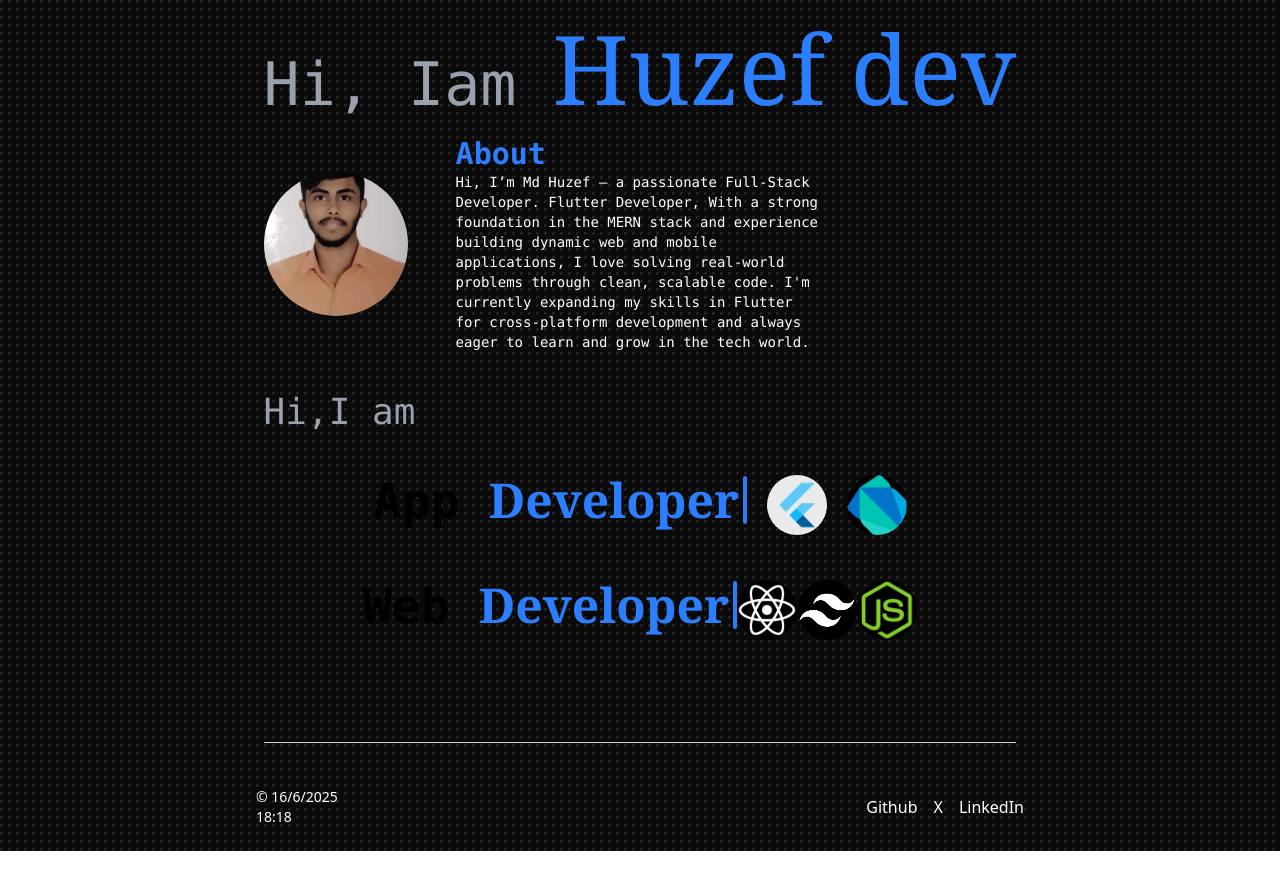
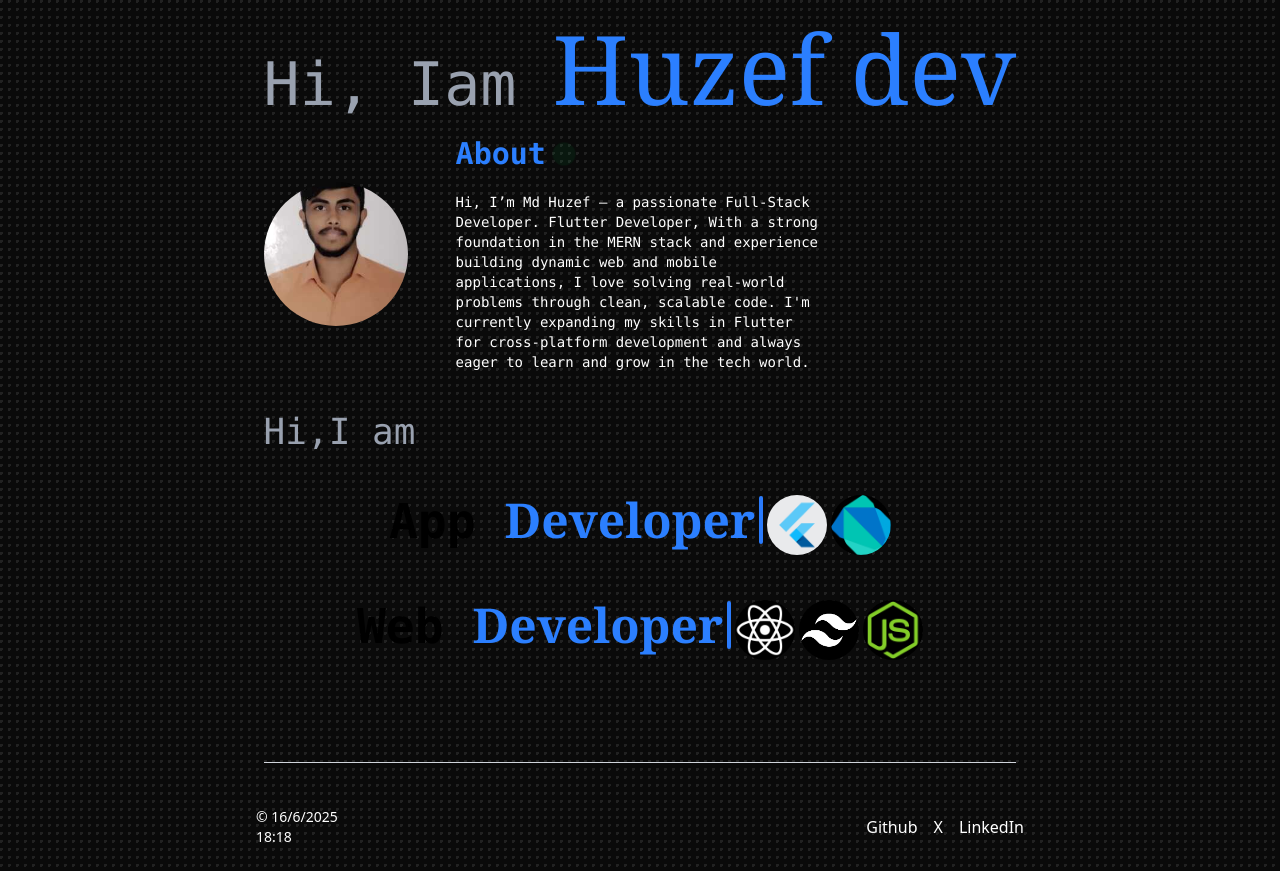
Before and after one commit to huzefmd/portfolio-wbsite, a React (Vite) app: page / in a window 1280 px wide. Built offline with nearby package versions, Linux system fonts and the light colour scheme.

Commit message:
im online

```diff
--- a/src/components/NavBar.jsx
+++ b/src/components/NavBar.jsx
@@ -38,10 +38,13 @@ function NavBar() {
             <img
               src="/images/profile (1).jpg"
               alt="my pic"
-              className="w-40 h-40 sm:w-36 sm:h-36 rounded-full object-cover"
+              className="w-40 h-40 sm:w-36 sm:h-36 rounded-full object-cover hover:scale-110 duration-1000 hover:shadow-gray-900 hover:shadow"
             />
             <p className="max-w-md sm:max-w-sm   h-auto overflow-hidden text-sm px-2 font-mono text-center sm:text-left ">
-              <strong className="text-3xl text-blue-500">About</strong>
+              <div className="flex items-center space-x-3 group ">
+                <strong className="text-3xl text-blue-500">About</strong>
+                <div className="w-3 h-3 border border-green-500 rounded-full animate-ping bg-green-500"></div>
+              </div>
               <br />
               Hi, I’m Md Huzef — a passionate Full-Stack Developer. Flutter
               Developer, With a strong foundation in the MERN stack and
@@ -53,13 +56,13 @@ function NavBar() {
           </div>
           <div className="mt-10">
             <span className="text-4xl text-gray-400 font-mono">Hi,I am </span>
-            <span className="text-5xl text-blue-500 flex flex-row gap-5 items-center  justify-center font-serif mt-5">
+            <span className="text-5xl text-blue-500 flex flex-row gap-1 items-center  justify-center font-serif mt-5">
               {/* Flutter App Developer */}
               <TypewriterEffectSmooth words={words} />
               <img
                 src={"images/flutter-icon-2048x2048-ufx4idi8.png"}
                 alt="flutter"
-                className=" bg-black w-10 h-10  sm:w-15 sm:h-15 rounded-full"
+                className=" bg-black w-10 h-10  sm:w-15 sm:h-15 rounded-full "
               />
               <img
                 src={"images/Dart.png"}
@@ -68,7 +71,7 @@ function NavBar() {
                 className=" bg-black w-10 h-10  sm:w-15 sm:h-15 rounded-full"
               />
             </span>
-            <span className="text-5xl text-blue-500 flex flex-row   font-serif  items-center justify-center ">
+            <span className="text-5xl text-blue-500 flex flex-row  gap-1 font-serif  items-center justify-center ">
               <TypewriterEffectSmooth words={words1} />
               <img
                 src={"/images/react-logo.png"}
@@ -98,7 +101,6 @@ function NavBar() {
         </div>
       </div>
     </div>
-
   );
 }
 
```
